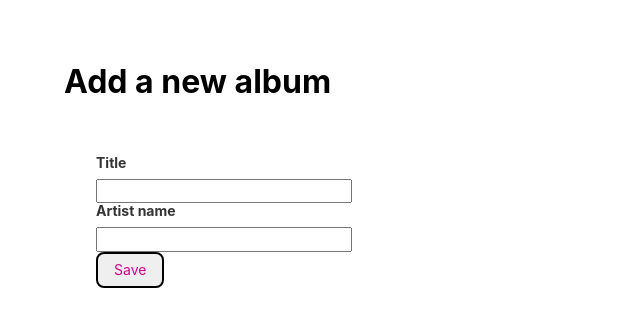
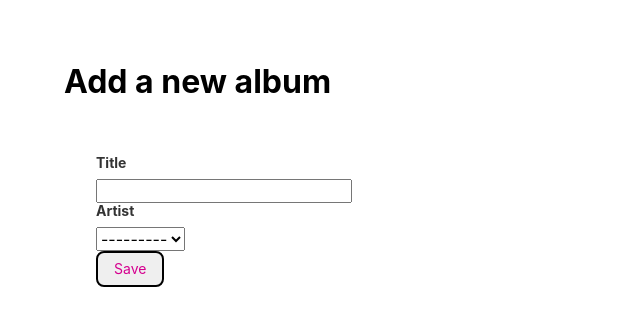
Before and after one commit to Momentum-Team-9/example-django-music, a Django app: page /albums/new in a window 1280 px wide. Shown: the part 51-378 px from the top of the page, without its empty margins (0-640 px from the left). Run offline with Django 3.2, Linux system fonts and the light colour scheme; data that the repository does not hold is empty.

Commit message:
Add one-to-many relationship between Album and Artist

```diff
--- a/albums/forms.py
+++ b/albums/forms.py
@@ -5,4 +5,4 @@ from .models import Album
 class AlbumForm(forms.ModelForm):
     class Meta:
         model = Album
-        fields = ["title", "artist_name"]
+        fields = ["title", "artist"]
--- a/albums/models.py
+++ b/albums/models.py
@@ -9,11 +9,13 @@ class User(AbstractUser):
 
 class Album(models.Model):
     title = models.CharField(max_length=255)
-    artist_name = models.CharField(max_length=255)
+    artist = models.ForeignKey(
+        "Artist", on_delete=models.CASCADE, related_name="albums"
+    )
     created_at = models.DateTimeField(auto_now_add=True)
 
     def __repr__(self):
-        return f"<Album title={self.title} artist_name={self.artist_name}>"
+        return f"<Album title={self.title} >"
 
     def __str__(self):
         return self.title
--- a/templates/albums/delete_album.html
+++ b/templates/albums/delete_album.html
@@ -4,7 +4,7 @@
 <div>
   <form action="{% url 'delete_album' pk=album.pk %}" method="POST">
     {% csrf_token %}
-    <p>Are you sure you want to delete {{ album.title }} by {{ album.artist_name }}?</p>
+    <p>Are you sure you want to delete {{ album.title }} by {{ album.artist.name }}?</p>
     <div>
       <button type="submit">Delete Album</button><br />
       <a href="{% url 'list_albums' %}">Cancel</a>
--- a/templates/albums/edit_album.html
+++ b/templates/albums/edit_album.html
@@ -11,8 +11,8 @@
       <input class="pa2 input-reset ba bg-transparent w-100 measure" type="text" name={{form.title.html_name}} id="album-title">
     </div>
     <div class="form-field mt3">
-      <label class="db fw4 lh-copy f6" for="{{form.artist_name.id_for_label}}">{{form.artist_name.label }}</label>
-      <input class="pa2 input-reset ba bg-transparent w-100 measure" type="text" name={{form.artist_name.html_name }} id="artist-name">
+      <label class="db fw4 lh-copy f6" for="{{form.artist.name.id_for_label}}">{{form.artist.name.label }}</label>
+      <input class="pa2 input-reset ba bg-transparent w-100 measure" type="text" name={{form.artist.name.html_name }} id="artist-name">
     </div>
     <div class="mt3">
       <button type="submit">Save changes</button>
--- a/templates/albums/list_albums.html
+++ b/templates/albums/list_albums.html
@@ -13,7 +13,7 @@
   {% for album in albums %}
   <div class="album mv4 pa3 br1 measure-narrow ba b--light-silver">
       <a href={% url 'show_album' pk=album.pk %} class="album_title f3 fw6 db dark-pink no-underline underline-hover">{{ album.title }}</a>
-      <p class="mv3">{{ album.artist_name }} </p>
+      <p class="mv3">{{ album.artist.name }} </p>
       <a href={% url 'edit_album' pk=album.pk%} class="f8 blue no-underline underline-hover"><i class="fa fa-edit ph2 pink"></i>edit</a>
       <a href={% url 'delete_album' pk=album.pk%} class="f8 blue no-underline underline-hover"><i class="fa fa-times ph2 pink"></i>delete</a>
   </div>
--- a/templates/albums/show_album.html
+++ b/templates/albums/show_album.html
@@ -8,6 +8,6 @@
 <a href={% url 'list_albums' %}>Back to all albums</a>
 <div class="mt2 f6 lh-copy">
   <p class="mt5 ml5 album_title f3 fw6 db dark-pink">{{ album.title }}</p>
-  <p class="ml5 f5 gray">{{ album.artist_name }}</p>
+  <p class="ml5 f5 gray">{{ album.artist.name }}</p>
 </div>
 {% endblock content %}
```
Also changed, not shown: albums/migrations/0004_auto_20210622_2136.py (added).
